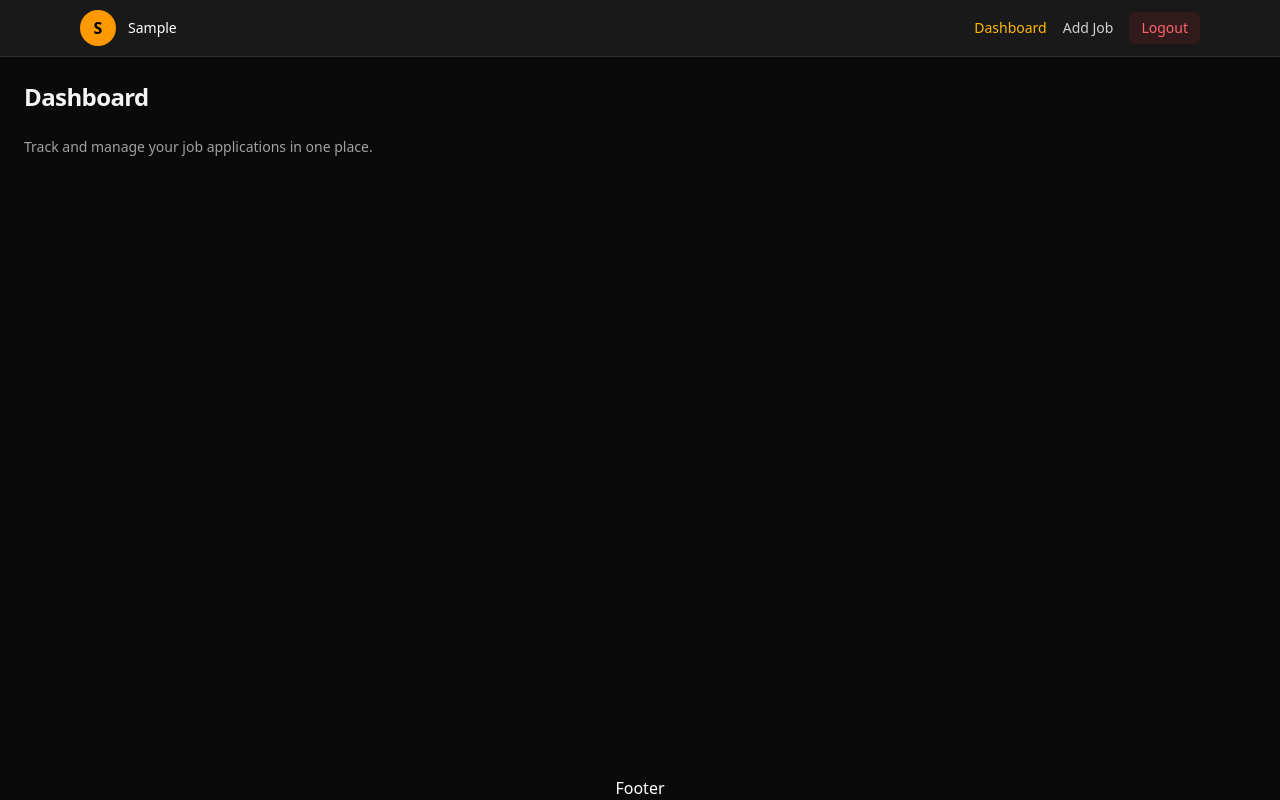
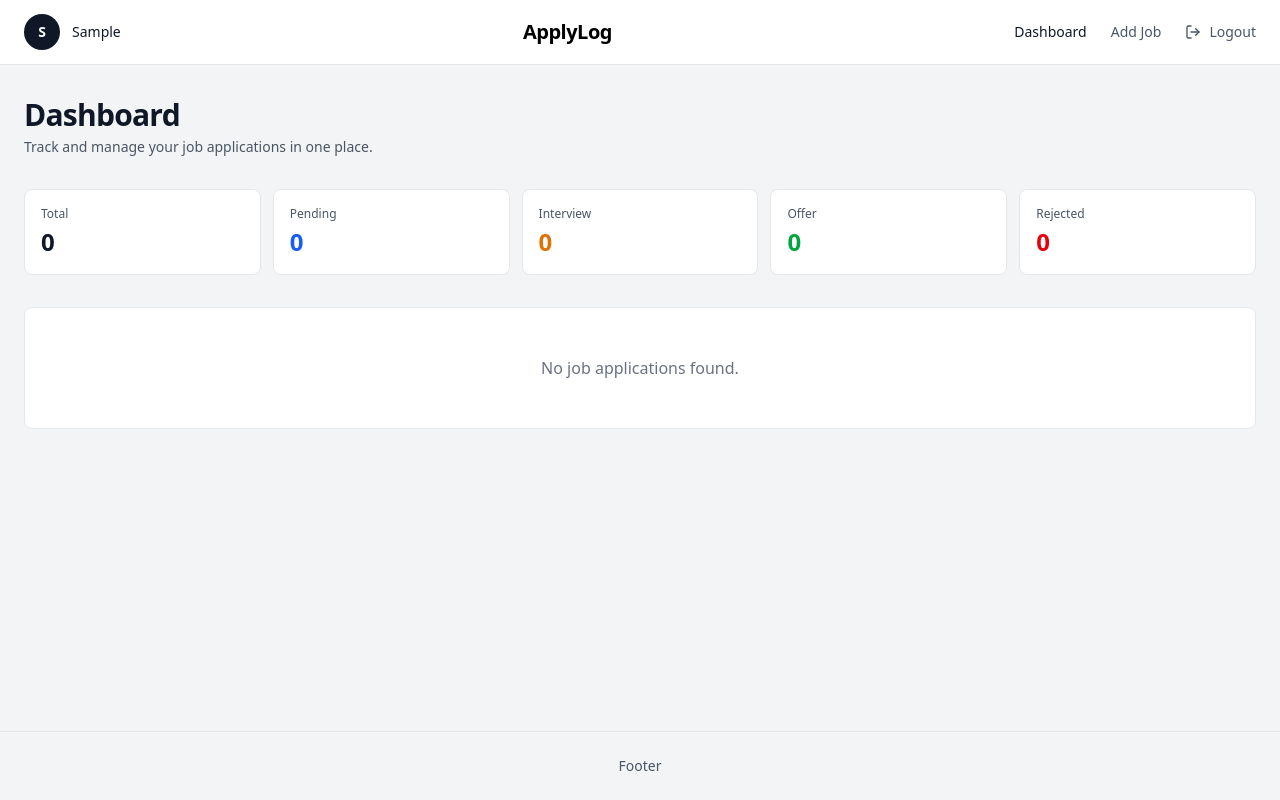
Before and after one commit to AyushSahu143/JobApplicationTracker, a React (Vite) app: page / in a window 1280 px wide. Both pictures are taken after typing "Sample" into the empty fields and a click on the button "Login". Built offline with nearby package versions, Linux system fonts and the light colour scheme.

Commit message:
Stabilize job CRUD: unique IDs, safe deletes, and dashboard stats filtering

```diff
--- a/package.json
+++ b/package.json
@@ -13,6 +13,7 @@
     "@tailwindcss/vite": "^4.1.18",
     "react": "^19.2.0",
     "react-dom": "^19.2.0",
+    "react-icons": "^5.5.0",
     "react-router-dom": "^7.11.0",
     "tailwindcss": "^4.1.18"
   },
--- a/src/Layout.jsx
+++ b/src/Layout.jsx
@@ -10,9 +10,9 @@ function Layout() {
   if (!user) return <Navigate to="/login" replace />;
   return (
     <>
-      <div className="min-h-screen w-full flex flex-col bg-neutral-950 text-neutral-100 antialiased">
+      <div className="min-h-screen w-full flex flex-col bg-gray-100">
         <Header />
-        <main className="flex-1 w-full max-w-7xl mx-auto px-6 py-6">
+        <main className="flex-1 w-full max-w-7xl mx-auto px-6">
           <Outlet />
         </main>
         <Footer />
--- a/src/components/Dashboard/Dashboard.jsx
+++ b/src/components/Dashboard/Dashboard.jsx
@@ -1,15 +1,201 @@
-import React from 'react'
+import React, { useContext, useState } from "react"
+import JobContext from "../../Context/JobContext"
+import authContext from "../../Context/AuthContext"
 
 function Dashboard() {
+  const [activeStatus, setActiveStatus] = useState("ALL")
+  const { Jobs = [], setJobs } = useContext(JobContext)
+  const { user } = useContext(authContext)
+
+  if (!Array.isArray(Jobs)) return null
+
+  const visibleJobs =
+    activeStatus === "ALL"
+      ? Jobs
+      : Jobs.filter((job) => job.status === activeStatus)
+
+  const deleteJob = (id) => {
+    setJobs((prev) => {
+      const updatedJobs = prev.filter((job) => job.id !== id)
+      localStorage.setItem(
+        `jobs_${user.username}`,
+        JSON.stringify(updatedJobs)
+      );
+      return updatedJobs;
+    });
+  };
+
   return (
-    <div className="w-full flex flex-col gap-6">
-      <h1 className="text-2xl font-semibold tracking-tight">Dashboard</h1>
+    <div className="w-full flex flex-col gap-8 py-8">
+      <div>
+        <h1 className="text-3xl font-semibold tracking-tight text-gray-900">
+          Dashboard
+        </h1>
+        <p className="text-sm text-gray-600 mt-1">
+          Track and manage your job applications in one place.
+        </p>
+      </div>
 
-      <div className="text-sm text-neutral-400">
-        Track and manage your job applications in one place.
+      {
+        // Stats of Application ⬇️
+      }
+
+      <div className="grid grid-cols-2 sm:grid-cols-3 md:grid-cols-5 gap-3">
+        <div>
+          <button
+            onClick={(e) => setActiveStatus("ALL")}
+            className="w-full text-left p-4 rounded-lg border border-gray-200 bg-white hover:shadow-sm transition-shadow"
+          >
+            <span className="block text-xs font-medium text-gray-600 mb-1">
+              Total
+            </span>
+            <span className="block text-2xl font-semibold text-gray-900">
+              {Jobs.length}
+            </span>
+          </button>
+        </div>
+
+        <div>
+          <button
+            onClick={(e) => setActiveStatus("Applied")}
+            className="w-full text-left p-4 rounded-lg border border-gray-200 bg-white hover:shadow-sm transition-shadow"
+          >
+            <span className="block text-xs font-medium text-gray-600 mb-1">
+              Pending
+            </span>
+            <span className="block text-2xl font-semibold text-blue-600">
+              {Jobs.filter((job) => job.status === "Applied").length}
+            </span>
+          </button>
+        </div>
+
+        <div>
+          <button
+            onClick={(e) => setActiveStatus("Interview")}
+            className="w-full text-left p-4 rounded-lg border border-gray-200 bg-white hover:shadow-sm transition-shadow"
+          >
+            <span className="block text-xs font-medium text-gray-600 mb-1">
+              Interview
+            </span>
+            <span className="block text-2xl font-semibold text-amber-600">
+              {Jobs.filter((job) => job.status === "Interview").length}
+            </span>
+          </button>
+        </div>
+
+        <div>
+          <button
+            onClick={(e) => setActiveStatus("Offer")}
+            className="w-full text-left p-4 rounded-lg border border-gray-200 bg-white hover:shadow-sm transition-shadow"
+          >
+            <span className="block text-xs font-medium text-gray-600 mb-1">
+              Offer
+            </span>
+            <span className="block text-2xl font-semibold text-green-600">
+              {Jobs.filter((job) => job.status === "Offer").length}
+            </span>
+          </button>
+        </div>
+
+        <div>
+          <button
+            onClick={(e) => setActiveStatus("Rejected")}
+            className="w-full text-left p-4 rounded-lg border border-gray-200 bg-white hover:shadow-sm transition-shadow"
+          >
+            <span className="block text-xs font-medium text-gray-600 mb-1">
+              Rejected
+            </span>
+            <span className="block text-2xl font-semibold text-red-600">
+              {Jobs.filter((job) => job.status === "Rejected").length}
+            </span>
+          </button>
+        </div>
+      </div>
+
+      <div className="flex flex-col gap-3">
+        {
+          // Empty state text in list
+        }
+        {visibleJobs.length === 0 && (
+          <div className="text-gray-500 border border-gray-200 rounded-lg p-12 text-center bg-white">
+            No job applications found.
+          </div>
+        )}
+
+        {
+          // Map on job list object, rendering each field of job and each job
+        }
+        {visibleJobs.map((job) => (
+          <div
+            key={job.id}
+            className="rounded-lg border border-gray-200 bg-white p-6 hover:shadow-sm transition-shadow"
+          >
+            <div className="flex justify-between items-start">
+              <div className="flex-1 flex flex-col gap-4">
+                <p className="flex items-center gap-3">
+                  <span className="text-sm font-medium text-gray-600 min-w-[80px]">
+                    Date:
+                  </span>
+                  <span className="text-gray-900 text-sm">
+                    {job.appliedDate}
+                  </span>
+                </p>
+                <p className="flex items-center gap-3">
+                  <span className="text-sm font-medium text-gray-600 min-w-[80px]">
+                    Company:
+                  </span>
+                  <span className="text-gray-900 font-semibold text-base">
+                    {job.company}
+                  </span>
+                </p>
+                <p className="flex items-center gap-3">
+                  <span className="text-sm font-medium text-gray-600 min-w-[80px]">
+                    Role:
+                  </span>
+                  <span className="text-gray-900 font-medium text-base">
+                    {job.role}
+                  </span>
+                </p>
+                <p className="flex items-center gap-3">
+                  <span className="text-sm font-medium text-gray-600 min-w-[80px]">
+                    Status:
+                  </span>
+                  <span
+                    className={`px-3 py-1 rounded-md text-sm font-medium inline-block w-fit border ${
+                      job.status === "Applied"
+                        ? "bg-blue-50 text-blue-600 border-blue-200"
+                        : job.status === "Interview"
+                        ? "bg-amber-50 text-amber-600 border-amber-200"
+                        : job.status === "Offer"
+                        ? "bg-green-50 text-green-600 border-green-200"
+                        : "bg-red-50 text-red-600 border-red-200"
+                    }`}
+                  >
+                    {job.status}
+                  </span>
+                </p>
+                <p className="flex gap-3 pt-4 border-t border-gray-200">
+                  <span className="text-sm font-medium text-gray-600 min-w-[80px]">
+                    Note:
+                  </span>
+                  <span className="text-gray-700 text-sm leading-relaxed">
+                    {job.note}
+                  </span>
+                </p>
+              </div>
+
+              <button
+                onClick={() => deleteJob(job.id)}
+                className="ml-4 text-sm font-medium text-red-600 hover:text-red-700 hover:bg-red-50 px-3 py-1.5 rounded-md transition-colors"
+              >
+                Delete
+              </button>
+            </div>
+          </div>
+        ))}
       </div>
     </div>
-  )
+  );
 }
 
 export default Dashboard
--- a/src/components/Footer/Footer.jsx
+++ b/src/components/Footer/Footer.jsx
@@ -2,7 +2,7 @@ import React from 'react'
 
 function Footer() {
   return (
-    <div className='text-white text-center'>Footer</div>
+    <div className='text-gray-600 text-center text-sm py-6 border-t border-gray-200'>Footer</div>
   )
 }
 
--- a/src/components/Header/Header.jsx
+++ b/src/components/Header/Header.jsx
@@ -1,33 +1,37 @@
-import { useContext } from "react"
-import AuthContext from "../../Context/AuthContext"
-import { NavLink } from "react-router-dom"
+import { useContext } from "react";
+import AuthContext from "../../Context/AuthContext";
+import { NavLink } from "react-router-dom";
+import { FiLogOut } from "react-icons/fi";
 
 function Header() {
-  const { user, logout } = useContext(AuthContext)
+  const { user, logout } = useContext(AuthContext);
 
-  if (!user) return null
+  if (!user) return null;
 
-  const initial = user.username.charAt(0).toUpperCase()
+  const initial = user.username.charAt(0).toUpperCase();
 
   return (
-    <header className="sticky top-0 z-50 w-full bg-[#191919] border-b border-white/10">
-      <div className="max-w-6xl mx-auto px-4 h-14 flex items-center justify-between">
-
+    <header className="sticky top-0 z-50 w-full bg-white border-b border-gray-200">
+      <div className="max-w-7xl mx-auto px-6 h-16 flex items-center justify-between">
         <div className="flex items-center gap-3">
-          <div className="w-9 h-9 rounded-full bg-amber-500 text-black flex items-center justify-center font-semibold">
+          <div className="w-9 h-9 rounded-full bg-gray-900 text-white flex items-center justify-center font-semibold text-sm">
             {initial}
           </div>
-          <span className="text-white text-sm font-medium">
+          <span className="text-gray-900 text-sm font-medium">
             {user.username}
           </span>
         </div>
 
-        <div className="flex items-center gap-4">
-           <NavLink
+        <h1 className="text-xl font-semibold text-black tracking-tight">
+          ApplyLog
+        </h1>
+
+        <div className="flex items-center gap-6">
+          <NavLink
             to="/"
             className={({ isActive }) =>
-              `text-sm transition ${
-                isActive ? "text-amber-400" : "text-white/80 hover:text-white"
+              `text-sm font-medium transition-colors ${
+                isActive ? "text-gray-900" : "text-gray-600 hover:text-gray-900"
               }`
             }
           >
@@ -36,8 +40,8 @@ function Header() {
           <NavLink
             to="/add-job"
             className={({ isActive }) =>
-              `text-sm transition ${
-                isActive ? "text-amber-400" : "text-white/80 hover:text-white"
+              `text-sm font-medium transition-colors ${
+                isActive ? "text-gray-900" : "text-gray-600 hover:text-gray-900"
               }`
             }
           >
@@ -46,14 +50,15 @@ function Header() {
 
           <button
             onClick={logout}
-            className="px-3 py-1.5 text-sm rounded-md bg-red-500/10 text-red-400 hover:bg-red-500/20 transition"
+            className="flex items-center gap-2 text-sm font-medium text-gray-600 hover:text-gray-900 transition-colors"
           >
-            Logout
+            <FiLogOut className="w-4 h-4" />
+            <span>Logout</span>
           </button>
         </div>
       </div>
     </header>
-  )
+  );
 }
 
-export default Header
+export default Header;
```
Also changed, not shown: src/components/AddJobs/AddJobs.jsx (+59 -38 lines), src/components/Login/Login.jsx (+10 -12 lines), 1 other file (tests, documents, lock files or other folders).
